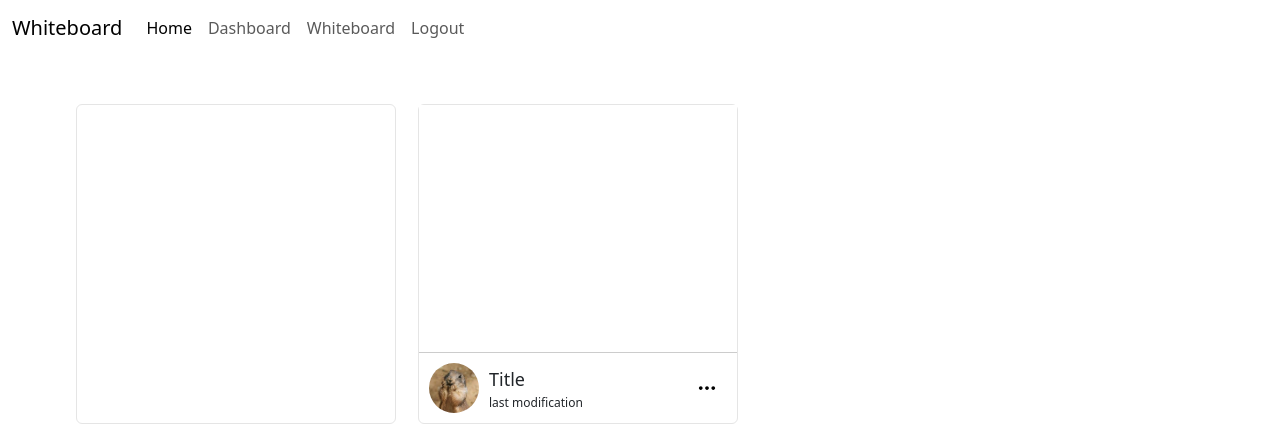
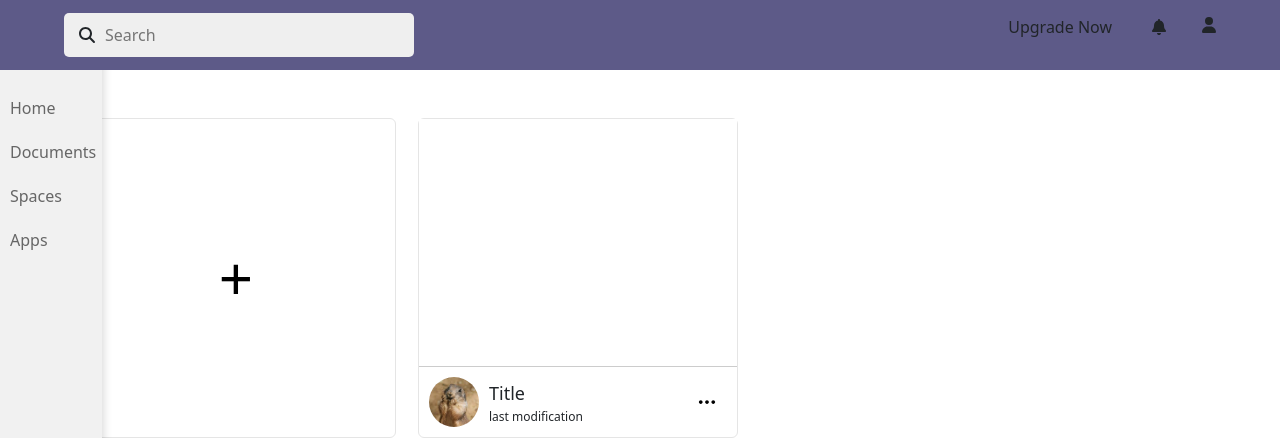
Before and after one commit to Muethea/FrontEnd, a Vue app: page /dashboard in a window 1280 px wide. Shown: the top 438 px of the page. Built offline with nearby package versions, Linux system fonts and the light colour scheme; no server answers; sample sign-in values are in the browser's storage.

Commit message:
dashboard changes

```diff
--- a/src/components/pages/Dashboard.vue
+++ b/src/components/pages/Dashboard.vue
@@ -1,6 +1,7 @@
 <template>
   <div class="opacity-layout">
-    <Nav />
+    <Search/>
+    <Logoleft/>
     <header class="container">
       <div class="card1">
         <div class="tainer btn-right" id="blur">
@@ -53,6 +54,8 @@ import {
 import Nav from "../Navbar/Nav.vue";
 import Methodcard from "./Methoscard.vue";
 import Popup from "./Popup.vue";
+import Search from './Search.vue';
+import Logoleft from './Logoleft.vue';
 
 
 export default {
@@ -88,7 +91,7 @@ export default {
       }
     }
   },
-  components: { Nav, Methodcard, Popup},
+  components: { Nav, Methodcard, Popup,Search, Logoleft},
 };
 </script>
 
@@ -213,6 +216,7 @@ a {
 
 .container {
   display: flex;
+  flex-direction: row;
   gap: 22px;
 }
 
--- /dev/null
+++ b/src/components/pages/Logoleft.vue
@@ -0,0 +1,55 @@
+<template>
+    <div class="logo__left">
+        <div class="logo">
+            <h2>Logo</h2>
+        </div>
+        <ul>
+            <li>Home</li>
+            <li>Documents</li>
+            <li>Spaces</li>
+            <li>Apps</li>
+        </ul>
+    </div>
+</template>
+
+<script>
+
+</script>
+
+<style scoped>
+.logo__left {
+  position: fixed;
+  top: 0;
+  left: 0;
+  width: 8%;
+  height: 100vh;
+  background-color: #f1f1f1;
+  box-shadow: 0 3px 10px rgb(0 0 0 / 20%);
+}
+
+.logo {
+  text-align: center;
+  padding: 20px;
+}
+
+.logo h2 {
+  color: #333;
+}
+
+ul {
+  list-style-type: none;
+  margin: 0;
+  padding: 0;
+}
+
+ul li {
+  padding: 10px;
+  color: #666;
+}
+
+ul li:hover {
+  background-color: #ddd;
+  color: #333;
+  cursor: pointer;
+}
+</style>
--- a/src/components/pages/Popup.vue
+++ b/src/components/pages/Popup.vue
@@ -1,27 +1,35 @@
 <template>
   <div>
     <button @click="openModal">
-      <font-awesome-icon icon="fa-solid fa-plus" size="2xl" />
+      <span class="plus">&#43;</span>
     </button>
 
     <div v-if="isOpen" class="modal">
       <div class="modal-content">
         <span class="close" @click="closeModal">&times;</span>
         <h2>Create new board</h2>
-        <p>Name your team before chossing a new plan subscription</p>
+        <p>Name your team before choosing a new plan subscription</p>
         <form action="">
           <fieldset>
-            <input type="text" placeholder="Enter name of Project" />
+            <input
+              type="text"
+              placeholder="Enter name of Project"
+              v-model="projectName"
+              required
+            />
           </fieldset>
 
-          <select name="" id="">
-            <option value=""></option>
-            <option value="">Public</option>
-            <option value="">Privated</option>
+          <select v-model="visibility">
+            <option value="" disabled>Select the text</option>
+            <option value="public">Public</option>
+            <option value="private">Private</option>
           </select>
 
-          <button class="btn">
-            <router-link to="whiteboard" class="link"> Create </router-link>
+          <button class="btn" :disabled="!isValid">
+            <router-link v-if="isValid" to="whiteboard" class="link">
+              Create
+            </router-link>
+            <span v-else> Create </span>
           </button>
         </form>
       </div>
@@ -34,7 +42,14 @@ export default {
   data() {
     return {
       isOpen: false,
+      projectName: "",
+      visibility: "",
     };
+  },
+  computed: {
+    isValid() {
+      return this.projectName !== "" && this.visibility !== "";
+    },
   },
   methods: {
     openModal() {
@@ -60,7 +75,7 @@ button {
   top: 0;
   width: 100%;
   height: 100%;
-  background-color: rgba(0, 0, 0, 0.5);
+  background-color: rgba(0, 0, 0, 0.2);
 }
 
 .modal-content {
@@ -94,7 +109,9 @@ form fieldset {
   width: 100%;
 }
 
-input, .btn, select {
+input,
+.btn,
+select {
   width: 100%;
   padding: 10px;
   border: 1px solid #888;
@@ -104,11 +121,46 @@ input, .btn, select {
 
 select {
   background: #fff;
+  font-size: 16px;
+  background-repeat: no-repeat;
+  background-position: right center;
 }
+
+select:focus, input:focus {
+    outline: none;
+    box-shadow: 0 0 4px rgba(0, 0, 0, 0.3);
+    border-color: #888;
+  }
+  select::-webkit-scrollbar {
+    /* Estilizações da barra de rolagem */
+    width: 8px;
+  }
+
+
+  select::-webkit-scrollbar-thumb {
+    /* Estilizações do polegar (a parte deslizante da barra de rolagem) */
+    background-color: #888;
+    border-radius: 4px;
+  }
 
 .btn {
   background: #5d5a88;
   color: #fff;
 }
 
+.link {
+  text-decoration: none;
+  color: #fff;
+  font-weight: bold;
+}
+.link:hover {
+  color: #888;
+  transition: 08s;
+}
+
+.plus {
+  font-size: 60px;
+  font-weight: 100;
+
+}
 </style>
--- /dev/null
+++ b/src/components/pages/Search.vue
@@ -0,0 +1,85 @@
+<template>
+    <nav>
+        <div class="nav-left">
+            <ul>
+                <li>Upgrade Now</li>
+                <li><i class="fa-regular fa-grid-2"></i></li>
+                <li><font-awesome-icon icon="fa-solid fa-bell"/></li>
+            </ul>
+            <div class="nav-user-icon">
+                <font-awesome-icon icon="fa-solid fa-user" class="user" />
+            </div>
+        </div>
+        <div class="nav-right">
+            <div class="search-box">
+                <font-awesome-icon icon="fa-solid fa-search" />
+                <input type="text" placeholder="Search">
+            </div>
+        </div>
+    </nav>
+</template>
+
+<script>
+
+</script>
+<style scoped>
+nav {
+  display: flex;
+  align-items: center;
+  flex-direction: row-reverse;
+  justify-content: space-between;
+  background: #5d5a88;
+  padding: 5px 5%;
+
+  /* Posicao fixa */
+  position: sticky;
+  top: 0;
+  z-index: 100;
+}
+
+.logo {
+  width: 160px;
+  margin-right: 45px;
+}
+
+.nav-left {
+    display: flex;
+    align-items: baseline;
+    justify-content: center;
+}
+.nav-right {
+  display: flex;
+  align-items: center;
+}
+
+.nav-left ul li {
+    display: inline-block;
+    justify-content: center;
+    align-items: center;
+    margin: 10px;
+
+}
+
+.nav-user-icon {
+    display: flex;
+    justify-content: center;
+    align-items: baseline;
+    margin-left: 26px;
+}
+.search-box {
+  background: #efefef;
+  width: 350px;
+  border-radius: 5px;
+  display: flex;
+  align-items: center;
+  padding: 0 15px;
+}
+
+.search-box input {
+  width: 100%;
+  background: transparent;
+  padding: 10px;
+  outline: none;
+  border: 0;
+}
+</style>
--- a/src/main.js
+++ b/src/main.js
@@ -9,9 +9,12 @@ import {
   faUsers,
   faInfinity,
   faLightbulb,
-  faComments
+  faComments,
+  faSearch,
+  faBell,
+  faUser
 } from '@fortawesome/free-solid-svg-icons'
-library.add(faUsers, faInfinity, faLightbulb, faComments)
+library.add(faUsers, faInfinity, faLightbulb, faComments, faSearch,faBell, faUser)
 
 const app = createApp(App)
 app.use(router)
```
Also changed, not shown: src/assets/img/chevron-down-solid.svg (added), src/assets/img/upload.png (added).
